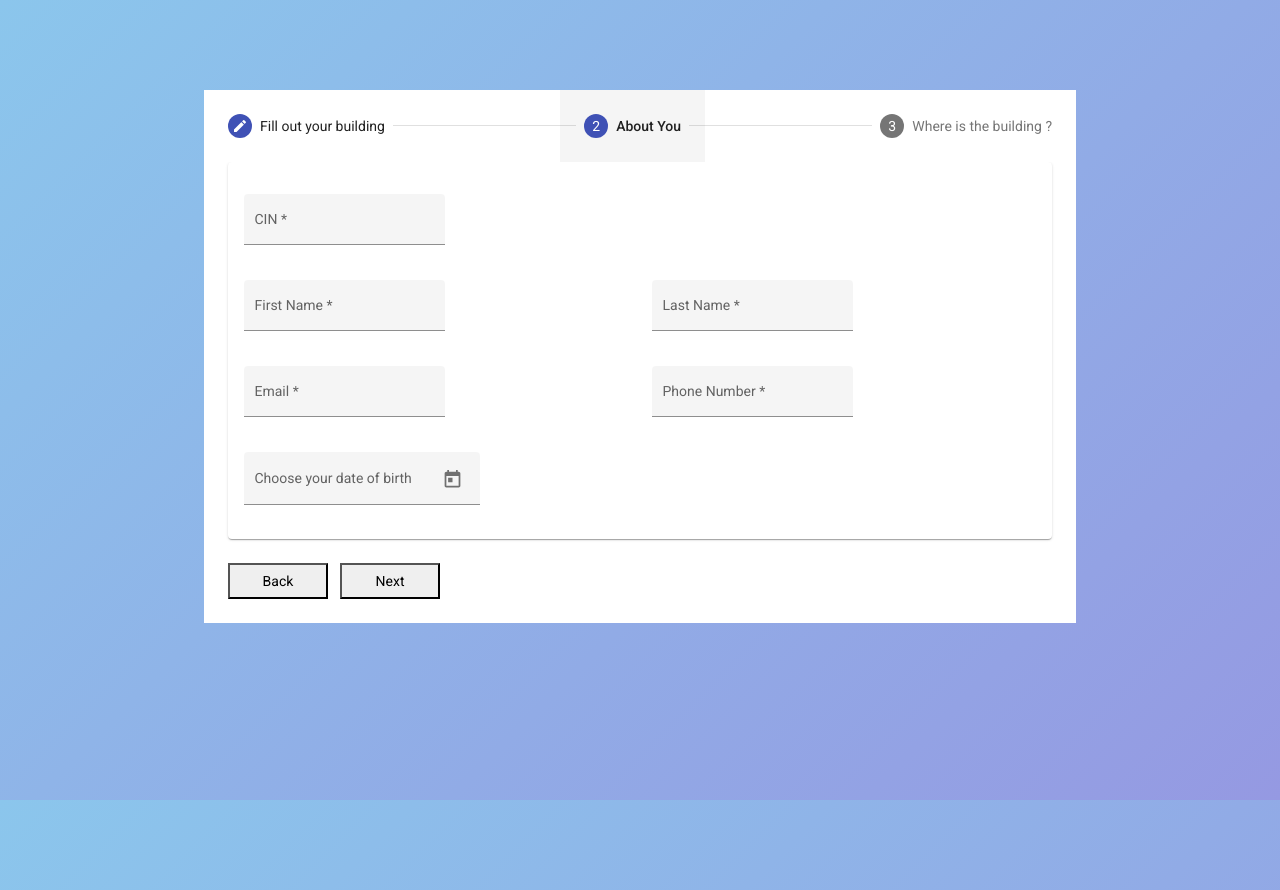
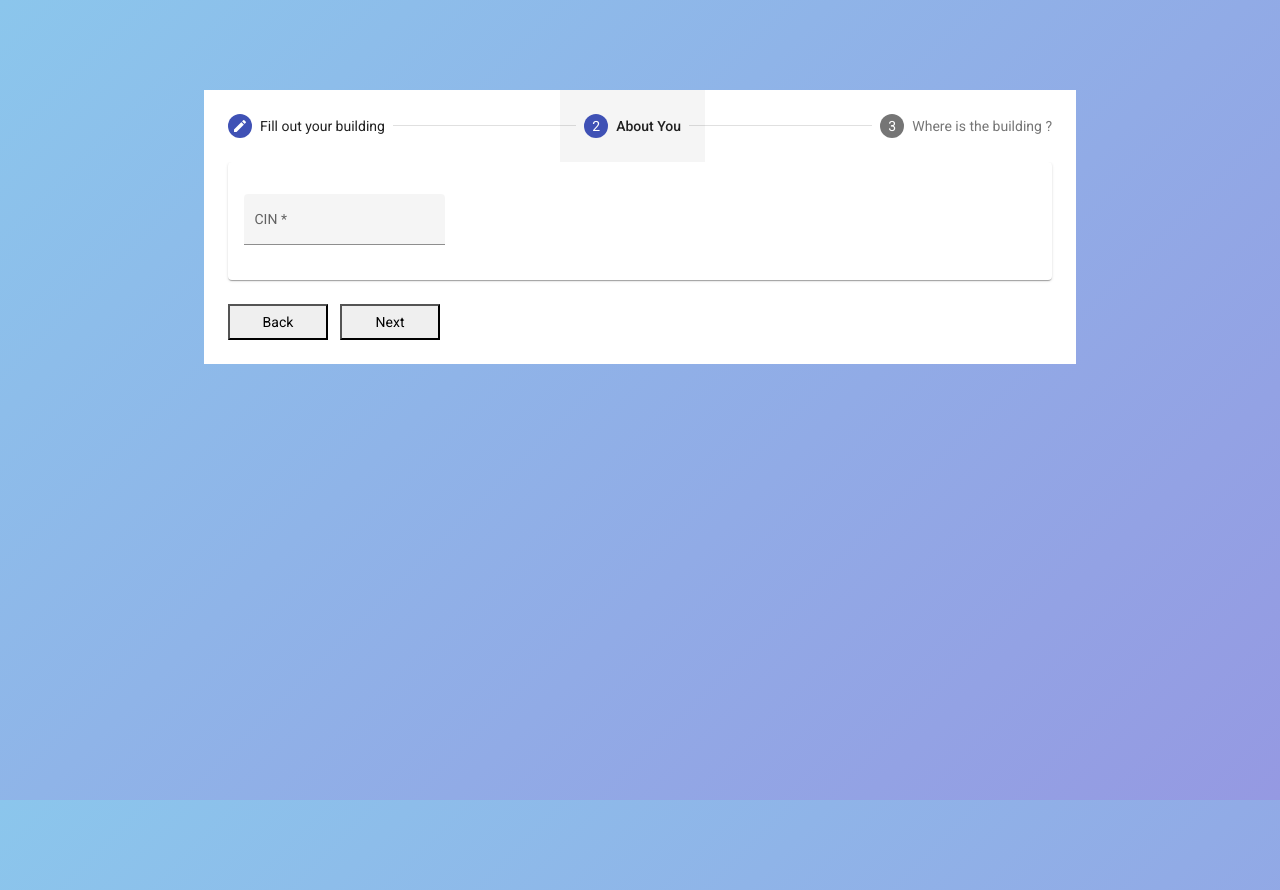
Before and after one commit to Ahmed-BenRomdhane/BT-BuildingsPortal, an Angular app: page /build in a window 1280 px wide. Both pictures are taken after typing "Sample", "5", "5", "5", "Sample" into the empty fields and a click on the button "Next". Built offline with nearby package versions, Linux system fonts and the light colour scheme.

Commit message:
add api result models for services

```diff
--- /dev/null
+++ b/src/app/models/APIResult.model.ts
@@ -0,0 +1,6 @@
+export interface APIResult {
+   success: boolean;
+   statusCode: number;
+   errorMessage: string;
+   data: any;
+}
--- a/src/app/pages/build/build.component.html
+++ b/src/app/pages/build/build.component.html
@@ -78,52 +78,56 @@
                 <div class="col-lg-12">
                   <mat-form-field appearance="fill">
                     <mat-label>CIN</mat-label>
-                    <input matInput formControlName="cin" type="number" required min="0" max="99999999">
+                    <input matInput formControlName="cin" type="number" required min="0" max="99999999"
+                      (focusout)="checkOwnerExistsOrNot()">
                     <mat-error>CIN is required/invalid</mat-error>
                   </mat-form-field>
                 </div>
               </div>
 
-              <div class="row">
+              <div *ngIf="cinFilled" class="row">
                 <div class="col-lg-6">
                   <mat-form-field appearance="fill">
                     <mat-label>First Name</mat-label>
-                    <input matInput formControlName="firstName" type="text" required>
+                    <input matInput formControlName="firstName" type="text" required
+                      [readonly]="areOwnerFieldsReadOnly">
                     <mat-error>First Name is required/invalid</mat-error>
                   </mat-form-field>
                 </div>
                 <div class="col-lg-6">
                   <mat-form-field appearance="fill">
                     <mat-label>Last Name</mat-label>
-                    <input matInput formControlName="lastName" type="text" required>
+                    <input matInput formControlName="lastName" type="text" required [readonly]="areOwnerFieldsReadOnly">
                     <mat-error>Last Name is required/invalid</mat-error>
                   </mat-form-field>
                 </div>
               </div>
 
 
-              <div class="row">
+              <div *ngIf="cinFilled" class="row">
                 <div class="col-lg-6">
                   <mat-form-field appearance="fill">
                     <mat-label>Email</mat-label>
-                    <input matInput formControlName="email" type="email" required>
+                    <input matInput formControlName="email" type="email" required [readonly]="areOwnerFieldsReadOnly">
                     <mat-error>Email is required/invalid</mat-error>
                   </mat-form-field>
                 </div>
                 <div class="col-lg-6">
                   <mat-form-field appearance="fill">
                     <mat-label>Phone Number</mat-label>
-                    <input matInput formControlName="phoneNumber" type="text" required>
+                    <input matInput formControlName="phoneNumber" type="text" required
+                      [readonly]="areOwnerFieldsReadOnly">
                     <mat-error>Phone Number is required/invalid</mat-error>
                   </mat-form-field>
                 </div>
               </div>
 
-              <div class="row">
+              <div *ngIf="cinFilled" class="row">
                 <div class="col-lg-12">
                   <mat-form-field appearance="fill">
-                    <mat-label>Choose your date of birth</mat-label>
-                    <input matInput [matDatepicker]="picker" [min]="minDate" [max]="maxDate">
+                    <mat-label>Date of birth</mat-label>
+                    <input matInput [matDatepicker]="picker" [min]="minDate" [max]="maxDate"
+                      [readonly]="areOwnerFieldsReadOnly">
                     <mat-datepicker-toggle matSuffix [for]="picker"></mat-datepicker-toggle>
                     <mat-datepicker #picker></mat-datepicker>
                   </mat-form-field>
--- a/src/app/pages/build/build.component.ts
+++ b/src/app/pages/build/build.component.ts
@@ -1,5 +1,7 @@
+import { OwnersService } from './../../services/owners.service';
 import { Component, OnInit } from '@angular/core';
 import { FormBuilder, FormControl, FormGroup, Validators } from '@angular/forms';
+import { Owner } from 'src/app/models/owner.model';
 
 @Component({
   selector: 'app-build',
@@ -35,9 +37,33 @@ export class BuildComponent implements OnInit {
     houseNumber: new FormControl(),
     countryCode: new FormControl(),
   });
-  constructor(private fb: FormBuilder) { }
+  cinFilled = false;
+  areOwnerFieldsReadOnly = false;
+
+  constructor(private fb: FormBuilder, private ownersService: OwnersService) { }
 
   ngOnInit(): void {
   }
 
+  checkOwnerExistsOrNot(): void {
+    const cin = this.ownerFormGroup.get('cin')?.value;
+    if (cin) {
+      this.cinFilled = true;
+      this.ownersService.IsOwnerAlreadyExists(cin).subscribe((owner) => {
+        if (owner) {
+          this.areOwnerFieldsReadOnly = true;
+          this.patchOwnerFormGroup(owner);
+        } else {
+          this.areOwnerFieldsReadOnly = false;
+          this.ownerFormGroup.patchValue({ firstName: '', lastName: '', email: '', phoneNumber: '', dateOfBirth: null });
+        }
+      });
+    } else {
+      this.cinFilled = false;
+    }
+  }
+
+  patchOwnerFormGroup(owner: Owner): void {
+    this.ownerFormGroup.patchValue(owner);
+  }
 }
--- /dev/null
+++ b/src/app/services/owners.service.ts
@@ -0,0 +1,20 @@
+import { Owner } from 'src/app/models/owner.model';
+import { APIResult } from './../models/APIResult.model';
+import { HttpClient } from '@angular/common/http';
+import { Injectable } from '@angular/core';
+import { Observable } from 'rxjs';
+import { map } from 'rxjs/operators';
+import { environment } from 'src/environments/environment';
+
+@Injectable({
+  providedIn: 'root'
+})
+export class OwnersService {
+  ENDPOINT = environment.ownersEndpoint;
+
+  constructor(private http: HttpClient) { }
+
+  IsOwnerAlreadyExists(cin: string): Observable<Owner | null> {
+    return this.http.post<APIResult>(`${this.ENDPOINT}IsOwnerExists`, cin).pipe(map((result) => { return result.data }));
+  }
+}
--- a/src/environments/environment.ts
+++ b/src/environments/environment.ts
@@ -3,7 +3,11 @@
 // The list of file replacements can be found in `angular.json`.
 
 export const environment = {
-  production: false
+  production: false,
+  ownersEndpoint: 'https://localhost:44327/api/Owner/',
+  addressesEndpoint: 'https://localhost:44327/api/Address/',
+  buildingsEndpoint: 'https://localhost:44327/api/Building/',
+  buildingImagesEndpoint: 'https://localhost:44327/api/BuildingImage/'
 };
 
 /*
```
Also changed, not shown: src/app/app.module.ts (+6 -4 lines), src/app/models/owner.model.ts (added, +8 -0 lines), 1 other file (tests, documents, lock files or other folders).
